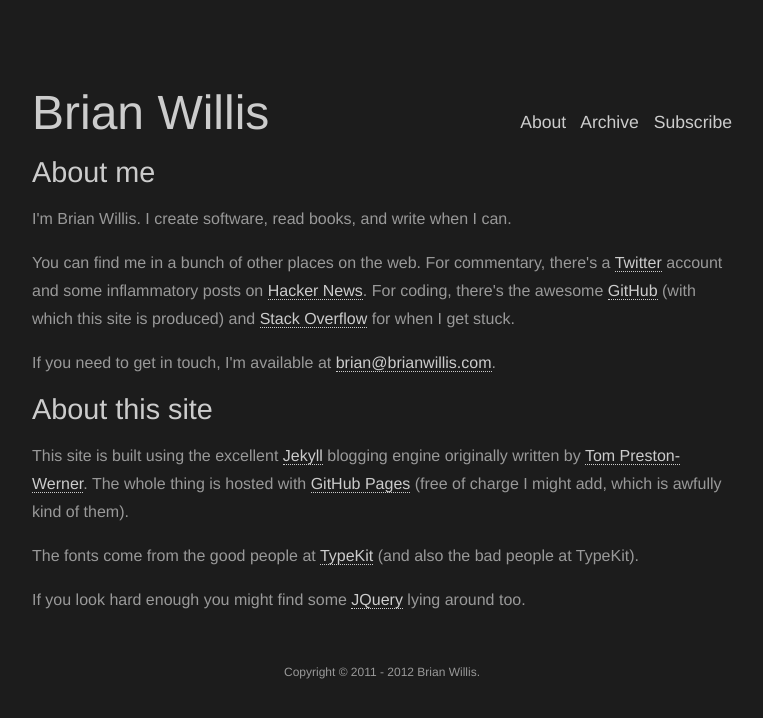
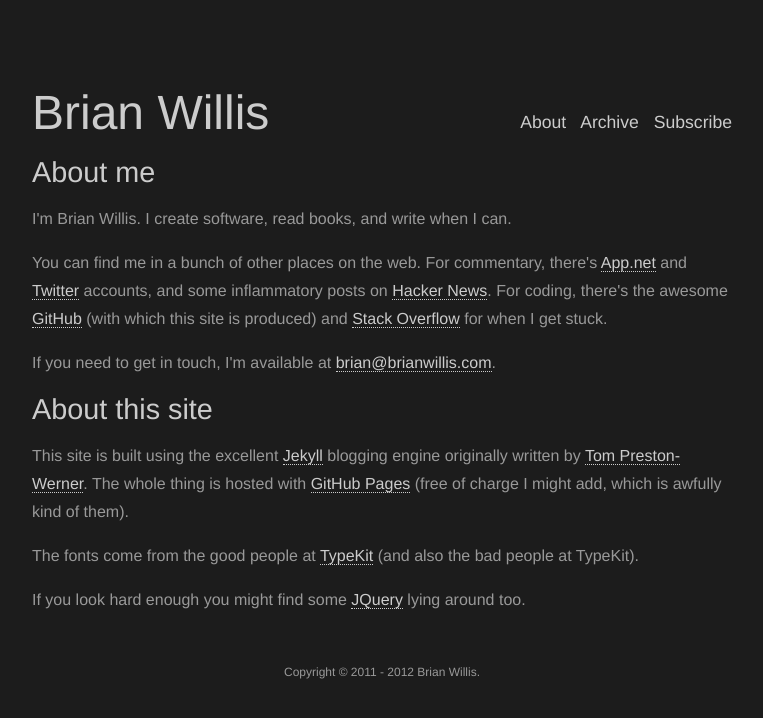
Before and after one commit to brianwillis/brianwillis.github.com, a Jekyll site: the page built from about.html, in a window 1280 px wide. Shown: the top 718 px of the page, without its empty margins (258-1021 px from the left). Built offline with Jekyll 4.4.1, drawn with Linux system fonts in a browser that asks for light colours; Markdown is read by kramdown in place of the engine named in the settings.

Commit message:
Added my app.net account to the about page.

```diff
--- a/about.html
+++ b/about.html
@@ -5,7 +5,7 @@
         <div class="postcontent">
             <h2>About me</h2>
             <p>I'm Brian Willis. I create software, read books, and write when I can.</p>
-            <p>You can find me in a bunch of other places on the web. For commentary, there's a <a href="http://twitter.com/brianfromwgtn" title="Twitter">Twitter</a> account and some inflammatory posts on <a href="http://news.ycombinator.com/user?id=brianwillis" title="Hacker News">Hacker News</a>. For coding, there's the awesome <a href="http://github.com/brianwillis" title="Github">GitHub</a> (with which this site is produced) and <a href="http://stackoverflow.com/users/118/brian-willis" title="Stack Overflow">Stack Overflow</a> for when I get stuck.</p>
+            <p>You can find me in a bunch of other places on the web. For commentary, there's <a href="http://alpha.app.net/brianwillis" title="App.net">App.net</a> and <a href="http://twitter.com/brianfromwgtn" title="Twitter">Twitter</a> accounts, and some inflammatory posts on <a href="http://news.ycombinator.com/user?id=brianwillis" title="Hacker News">Hacker News</a>. For coding, there's the awesome <a href="http://github.com/brianwillis" title="Github">GitHub</a> (with which this site is produced) and <a href="http://stackoverflow.com/users/118/brian-willis" title="Stack Overflow">Stack Overflow</a> for when I get stuck.</p>
             <p>If you need to get in touch, I'm available at <a href="mailto:brian@brianwillis.com" title="Send me an email">brian@brianwillis.com</a>.</p>
             <h2>About this site</h2>
             <p>This site is built using the excellent <a href="http://github.com/mojombo/jekyll">Jekyll</a> blogging engine originally written by <a href="http://tom.preston-werner.com/">Tom Preston-Werner</a>. The whole thing is hosted with <a href="http://pages.github.com/">GitHub Pages</a> (free of charge I might add, which is awfully kind of them).</p> <p>The fonts come from the good people at <a href="http://typekit.com/">TypeKit</a> (and also the bad people at TypeKit). </p> <p>If you look hard enough you might find some <a href="http://jquery.com/">JQuery</a> lying around too.
```
